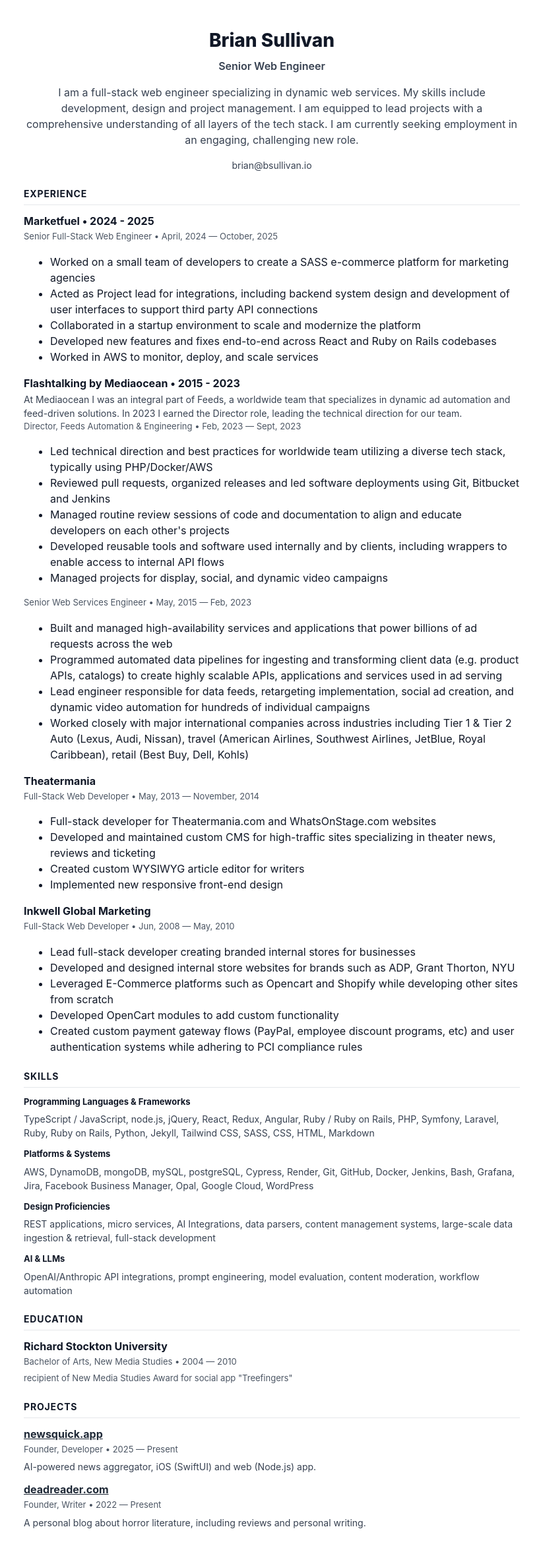
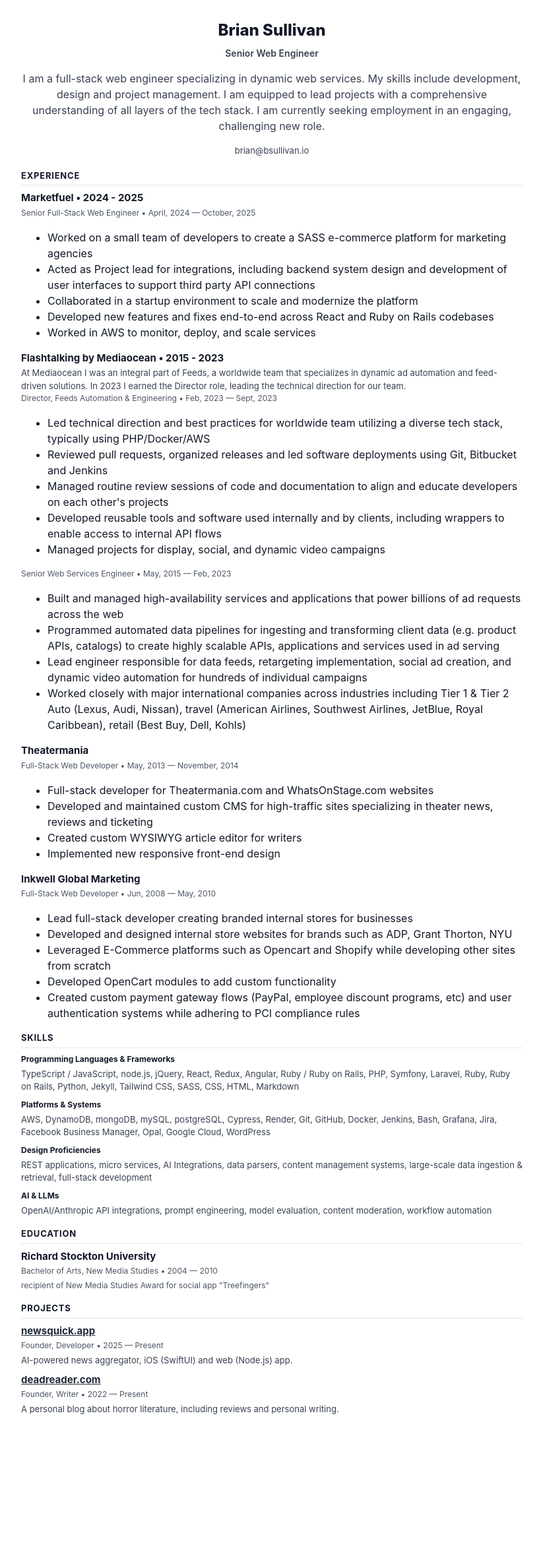
Before and after one commit to bsullivan-io/bsullivan.io, a Jekyll site: the page built from resume/print/index.html, in a window 1280 px wide. Shown: the whole page at 66% size, without its empty margins (228-1051 px from the left). Built offline with Jekyll 4.4.1, drawn with Linux system fonts in a browser that asks for light colours; after the commit the page ends 2175 px from its top, so only the background shows below that.

Commit message:
adjust print layout

```diff
--- a/_layouts/resume_print.html
+++ b/_layouts/resume_print.html
@@ -17,34 +17,34 @@
       }
       .page {
         max-width: 800px;
-        margin: 40px auto;
-        padding: 0 24px;
+        margin: 28px auto;
+        padding: 0 20px;
         color: #111827;
       }
       .header {
         text-align: center;
         margin-bottom: 18px;
       }
-      .name { font-size: 28px; font-weight: 800; margin: 0; }
-      .title { font-size: 16px; font-weight: 600; margin: 6px 0 10px; color: #374151; }
-      .contact { font-size: 14px; color: #374151; margin: 0; }
-      .summary { margin: 16px 0 0; color: #374151; }
+      .name { font-size: 24px; font-weight: 800; margin: 0; }
+      .title { font-size: 14px; font-weight: 600; margin: 6px 0 8px; color: #374151; }
+      .contact { font-size: 13px; color: #374151; margin: 0; }
+      .summary { margin: 12px 0 0; color: #374151; }
 
-      .section { margin-top: 22px; }
-      .section h2 { font-size: 14px; text-transform: uppercase; letter-spacing: 0.06em; color: #111827; margin: 0 0 10px; border-bottom: 1px solid #e5e7eb; padding-bottom: 6px; }
+      .section { margin-top: 16px; }
+      .section h2 { font-size: 13px; text-transform: uppercase; letter-spacing: 0.06em; color: #111827; margin: 0 0 8px; border-bottom: 1px solid #e5e7eb; padding-bottom: 4px; }
 
-      .item { margin: 12px 0; }
-      .item h3 { font-size: 16px; font-weight: 700; margin: 0 0 2px; color: #111827; }
-      .details { font-size: 13px; color: #4b5563; margin: 0 0 6px; }
-      .copy { font-size: 14px; color: #374151; margin: 0; }
-      .list { margin: 8px 0 0; padding-left: 18px; }
-      .list li { margin: 4px 0; }
+      .item { margin: 8px 0; }
+      .item h3 { font-size: 15px; font-weight: 700; margin: 0 0 2px; color: #111827; }
+      .details { font-size: 12px; color: #4b5563; margin: 0 0 4px; }
+      .copy { font-size: 13px; color: #374151; margin: 0; }
+      .list { margin: 6px 0 0; padding-left: 16px; }
+      .list li { margin: 3px 0; }
 
       a { color: #1f2937; text-decoration: underline; }
 
       @media print {
         body { background: #ffffff; }
-        .page { margin: 0.5in auto; padding: 0; }
+        .page { margin: 0.4in auto; padding: 0; }
         a { color: #111827; text-decoration: none; }
       }
     </style>
```
